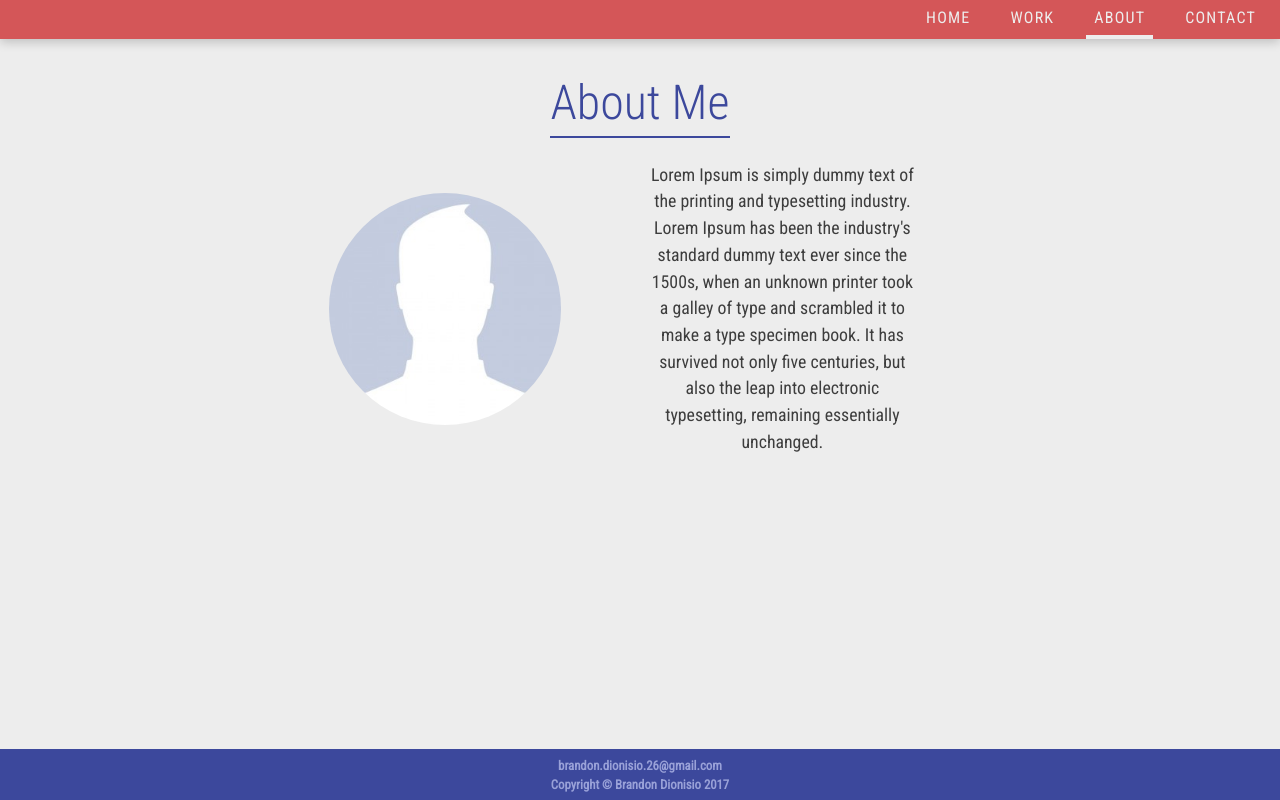
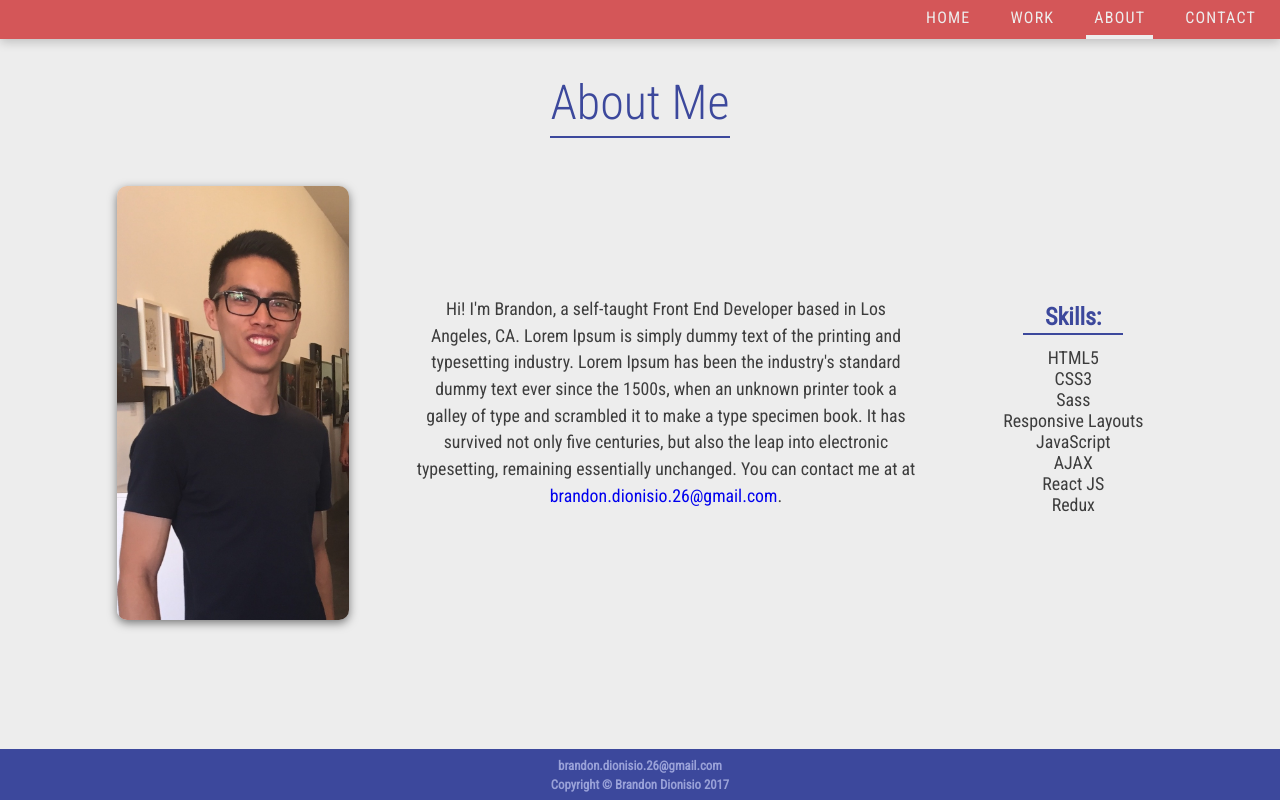
Before and after one commit to bd2187/portfolio, a React app: page /about in a window 1280 px wide. Built offline with nearby package versions, Linux system fonts and the light colour scheme.

Commit message:
Add photo and skills to about me

```diff
--- a/app/components/About.js
+++ b/app/components/About.js
@@ -1,15 +1,33 @@
 import React, { Component } from 'react';
-import profilePic from '../assets/sample-profile-pic.jpg';
+// import profilePic from '../assets/sample-profile-pic.jpg';
+import profilePic from '../assets/brandon.jpg';
 
 function About() {
   return (
     <div className="about content">
       <h1 className="category-title">About Me</h1>
-      <div className="about-box">
+      <div className="about-box clearfix">
         <img className='profile-photo' src={profilePic} alt="Profile Photo"/>
         <p className="about-me">
-        {"Lorem Ipsum is simply dummy text of the printing and typesetting industry. Lorem Ipsum has been the industry's standard dummy text ever since the 1500s, when an unknown printer took a galley of type and scrambled it to make a type specimen book. It has survived not only five centuries, but also the leap into electronic typesetting, remaining essentially unchanged."}
+          {`Hi! I'm Brandon, a self-taught Front End Developer based in Los Angeles, CA.
+          Lorem Ipsum is simply dummy text of the printing and typesetting industry. Lorem Ipsum has been the industry's standard dummy text ever since the 1500s, when an unknown printer took a galley of type and scrambled it to make a type specimen book. It has survived not only five centuries, but also the leap into electronic typesetting, remaining essentially unchanged. You can contact me at at `}
+          <a href="mailto:brandon.dionisio@yahoo.com">
+            {"brandon.dionisio.26@gmail.com"}
+          </a>{"."}
         </p>
+        <div className="skills-box">
+          <h3 className="skillsHeader">Skills:</h3>
+          <ul className="skillsList">
+            <li>HTML5</li>
+            <li>CSS3</li>
+            <li>Sass</li>
+            <li>Responsive Layouts</li>
+            <li>JavaScript</li>
+            <li>AJAX</li>
+            <li>React JS</li>
+            <li>Redux</li>
+          </ul>
+        </div>
       </div>
     </div>
   );
--- a/app/styles/scss/main.scss
+++ b/app/styles/scss/main.scss
@@ -196,15 +196,22 @@
 }
 
 .about-box {
-  max-width: 675px;
+  max-width: 1113px;
   margin: 0 auto;
+
+  .profile-photo,
+  .about-me,
+  .skills-box {
+    margin: 1.5em auto;
+  }
+
   .profile-photo {
     width: 40%;
     max-width: 232px;
-    border-radius: 50%;
+    border-radius: 10px;
     display: block;
-    margin: 1em auto;
-    background: orange;
+    // margin: 1em auto;
+    box-shadow: 0px 3px 10px rgba(0,0,0,0.5);
   }
 
   .about-me {
@@ -215,17 +222,43 @@
     font-size: 1.112em;
     color: $darkGrey;
     // background: orange;
-    @include mediaQuery(600px) { padding: 0 2em; }
+    // @include mediaQuery(600px) { padding: 0 2em; }
   }
+
+  .skills-box {
+    // background: yellow;
+    max-width: 180px;
+    width: 40%;
+    display: block;
+    text-align: center;
+    .skillsHeader {
+      color: $blue;
+      font-size: 1.5em;
+      padding-bottom: 2px;
+      max-width: 100px;
+      border-bottom: 2px solid $blue;
+      margin: .5em auto;
+      // background: blue;
+    }
+    .skillsList {
+      font-size: 1.12em;
+      color: $darkGrey;
+    }
+  }
+
   // background: green;
-  @include mediaQuery(600px) {
+
+  @include mediaQuery(800px) {
     display: flex;
     align-items: center;
-    justify-content: center;
+    justify-content: space-between;
     .about-me, .profile-photo {
       width: 50%;
     }
-
+    .skills-box {
+      // width: 100%;
+      // max-width: none;
+    }
   }
 } // end .about
 
@@ -293,3 +326,10 @@
   min-height: calc(100vh - 84.78px); /* 34px(Nav) + 50.78px(footer)*/
   padding: 1em 0;
 }
+
+
+.clearfix::after {
+  content: " ";
+  display: table;
+  clear: both;
+}
```
Also changed, not shown: app/assets/brandon.jpg (added), app/assets/sample-profile-pic.jpg (deleted), app/styles/css/main.css.
